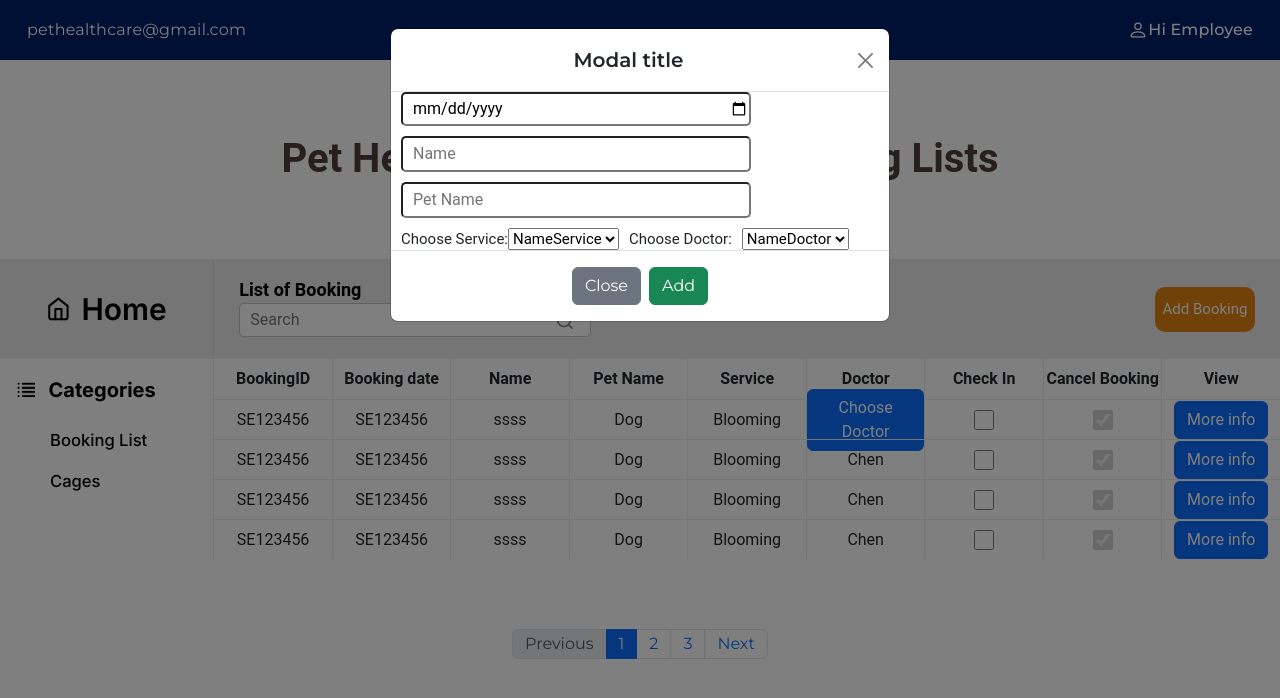
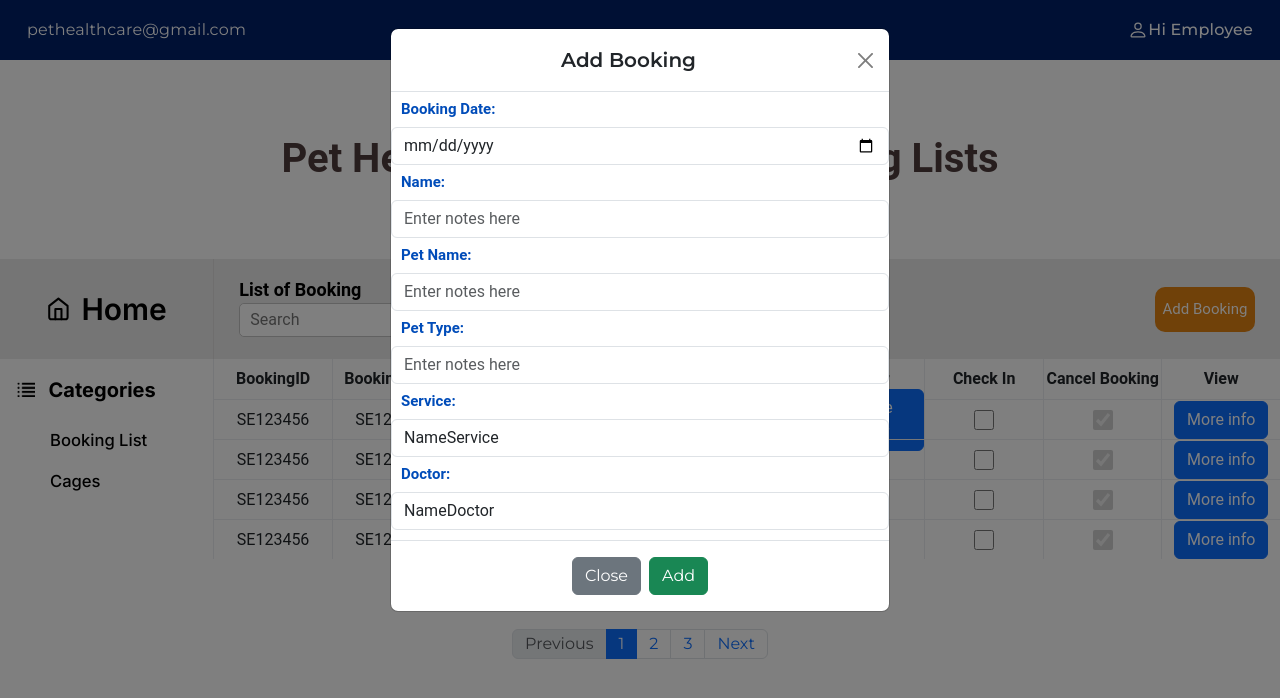
Before and after one commit to thinhlal/SWP391_PetHealthCareSystem, a React (Create React App) app: page /manage-booking in a window 1280 px wide. Both pictures are taken after a click on the button "Add Booking". Shown: the top 698 px of the page. Built offline with nearby package versions, Linux system fonts and the light colour scheme.

Commit message:
sửa css manage-booking

```diff
--- a/src/pages/ManageBooking/ManageListBooking.css
+++ b/src/pages/ManageBooking/ManageListBooking.css
@@ -187,37 +187,16 @@
 .pagination_wrapper nav {
   margin-top: 70px;
 }
-.choose-service{
-  margin-left: 10px;
-  font-family: Roboto, sans-serif;
-}
-.choose-doctor{
-  margin-left: 10px;
-  font-family: "Roboto", sans-serif;
-}
-.manage-booking-list .main-content-header-add-input {
-  border-radius: 5px;
-  width: 350px;
-  padding-left: 10px;
-  font-family: Roboto, sans-serif;
-  font-weight: 400;
-  color: #000;
-  font-size: 16px;
-  letter-spacing: 0;
-  line-height: 30px;
-  overflow: hidden;
-  text-overflow: ellipsis;
-  display: -webkit-box;
-  -webkit-line-clamp: 1;
-  -webkit-box-orient: vertical;
-  margin-bottom: 10px;
+
+.title-add-booking{
+  color: #004cb9;
+  font-weight: 600;
   margin-left: 10px;
 }
-.add-doctor-list{
-  margin-left: 10px;
-  font-family: "Roboto", sans-serif;
+.form-control {
+  margin-top: 10px;
+  margin-bottom: 10px;
 }
-.add-service-list{
-  margin-left: 10px;
-  font-family: "Roboto", sans-serif;
+.add-booking{
+  margin-top: 10px;
 }
--- a/src/pages/ManageBooking/ManageListBooking.js
+++ b/src/pages/ManageBooking/ManageListBooking.js
@@ -41,27 +41,45 @@ function ManageListBooking() {
                                     <div className="modal-dialog">
                                         <div className="modal-content">
                                             <div className="modal-header">
-                                                <h1 className="modal-title fs-5" id="exampleModalLabel">Modal title</h1>
+                                                <h1 className="modal-title fs-5" id="exampleModalLabel">Add Booking</h1>
                                                 <button type="button" className="btn-close" data-bs-dismiss="modal" aria-label="Close"></button>
                                             </div>
                                             <div className="modal-body">
-                                                <input type="date" placeholder="Search" className="main-content-header-add-input" />
-                                                <input type="text" placeholder="Name" className="main-content-header-add-input" />
-                                                <input type="text" placeholder="Pet Name" className="main-content-header-add-input" />
-                                                <label className="choose-service"for="Service">Choose Service:</label>
-                                                    <select name="add-service-list" id="Service">
+                                                        <div className="add-booking">
+                                                         <small className='title-add-booking'>Booking Date:&nbsp;</small>
+                                                         <input type="date" className="form-control" placeholder="Enter notes here" />
+                                                       </div>
+                                                        <div className="add-booking">
+                                                         <small className='title-add-booking'>Name:&nbsp;</small>
+                                                         <input type="text" className="form-control" placeholder="Enter notes here" />
+                                                       </div>
+                                                       <div className="add-booking">
+                                                         <small className='title-add-booking'>Pet Name:&nbsp;</small>
+                                                         <input type="text" className="form-control" placeholder="Enter notes here" />
+                                                       </div>
+                                                       <div className="add-booking">
+                                                         <small className='title-add-booking'>Pet Type:&nbsp;</small>
+                                                         <input type="text" className="form-control" placeholder="Enter notes here" />
+                                                       </div>
+                                                       <div className="add-booking">
+                                                       <small className='title-add-booking'>Service:&nbsp;</small>
+                                                    <select className="form-control" id="Service">
                                                         <option value="Service">NameService</option>
                                                         <option value="Service">NameService</option>
                                                         <option value="Service">NameService</option>
                                                         <option value="Service">NameService</option>
                                                     </select>
-                                                    <label className="choose-doctor"for="Doctor">Choose Doctor:</label>
-                                                    <select className="add-doctor-list" id="Doctor">
+                                                       </div>
+                                                    <div className="add-booking">
+                                                    <small className='title-add-booking'>Doctor:&nbsp;</small>
+                                                    <select className="form-control" id="Doctor">
                                                         <option value="Doctor">NameDoctor</option>
                                                         <option value="Doctor">NameDoctor</option>
                                                         <option value="Doctor">NameDoctor</option>
                                                         <option value="Doctor">NameDoctor</option>
                                                     </select>
+                                                       </div>
+
                                             </div>
                                             <div className="modal-footer">
                                                 <button type="button" className="btn btn-secondary" data-bs-dismiss="modal">Close</button>
@@ -106,13 +124,15 @@ function ManageListBooking() {
                                                     <button type="button" className="btn-close" data-bs-dismiss="modal" aria-label="Close"></button>
                                                 </div>
                                                 <div className="modal-body">
-                                                <label className="choose-doctor"for="Doctor">Choose Doctor:</label>
-                                                    <select className="add-doctor-list" id="Doctor">
+                                                <div className="add-booking">
+                                                    <small className='title-add-booking'>Doctor:&nbsp;</small>
+                                                    <select className="form-control" id="Doctor">
                                                         <option value="Doctor">NameDoctor</option>
                                                         <option value="Doctor">NameDoctor</option>
                                                         <option value="Doctor">NameDoctor</option>
                                                         <option value="Doctor">NameDoctor</option>
                                                     </select>
+                                                       </div>
                                                 </div>
                                                 <div className="modal-footer">
                                                     <button type="button" className="btn btn-secondary" data-bs-dismiss="modal">Close</button>
```
